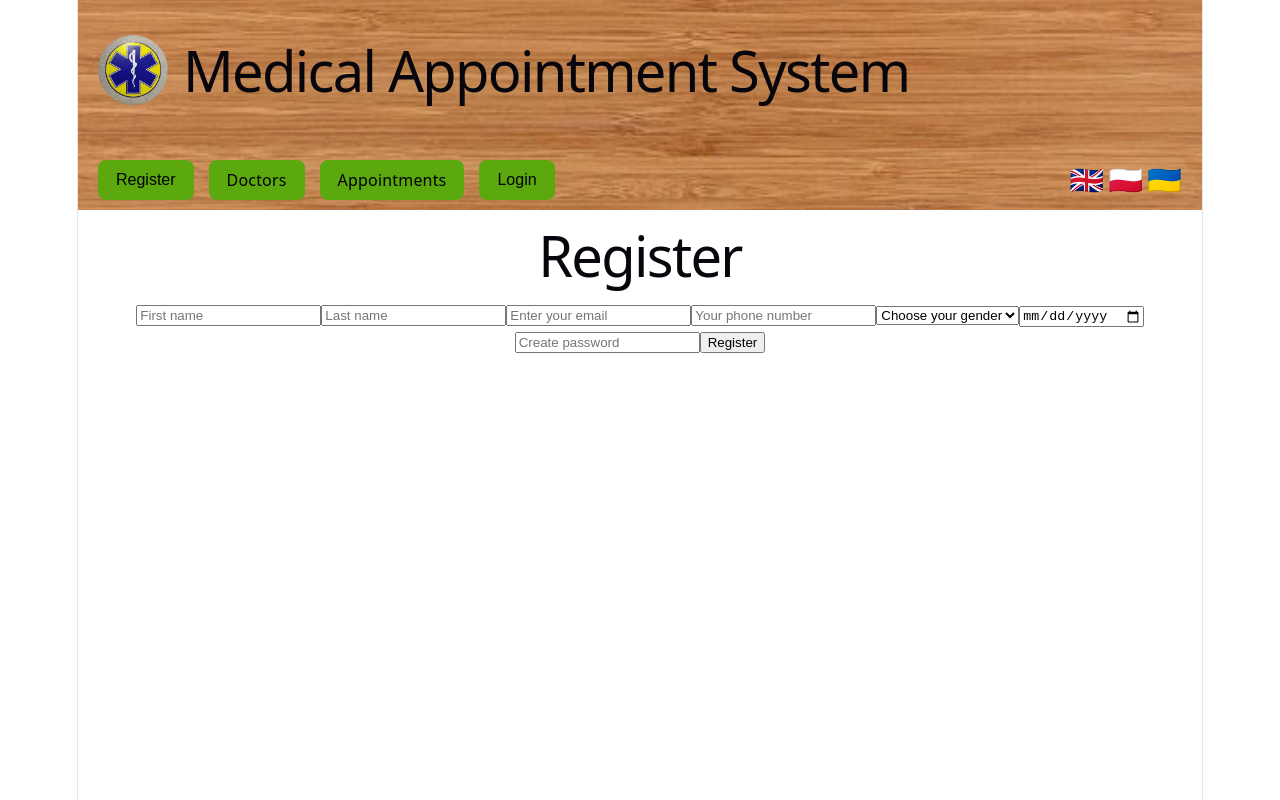
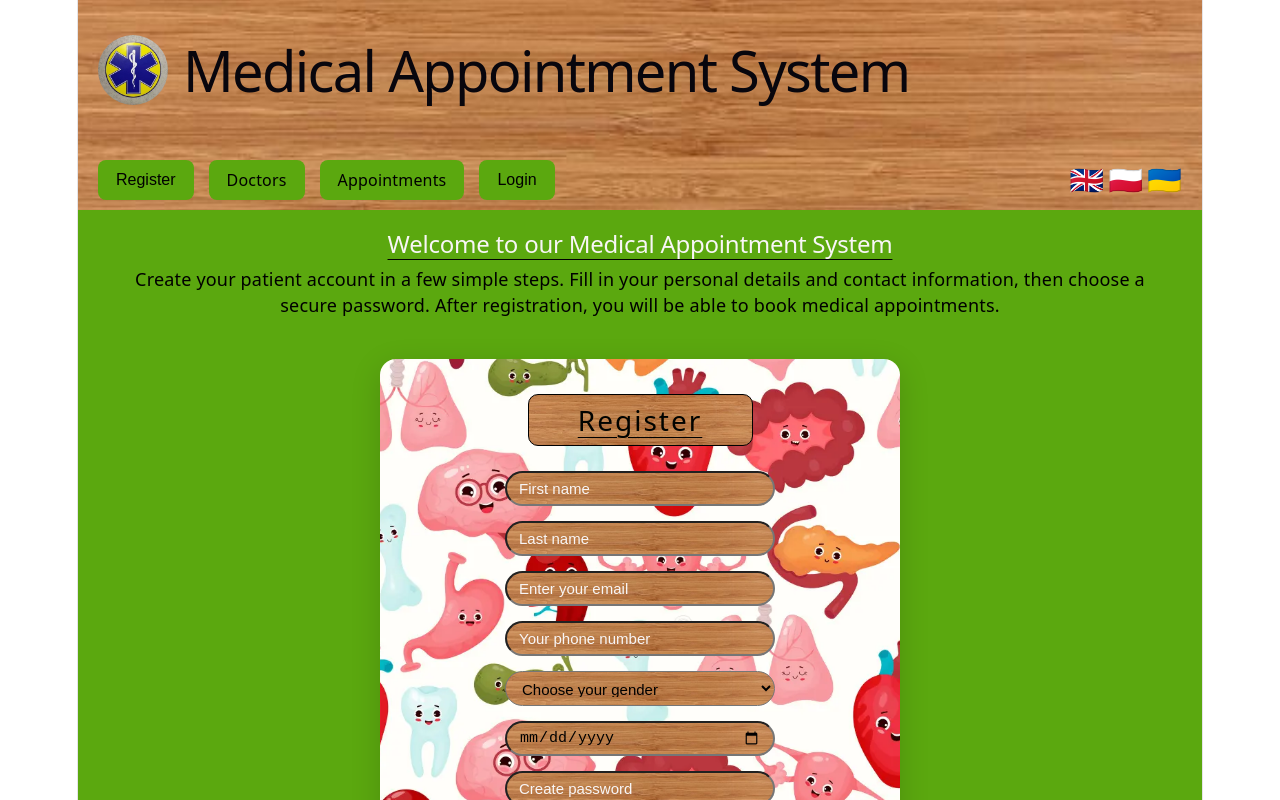
Before and after one commit to SerhiiManyk/medical-appointment-system, a React app in the folder frontend/: page / in a window 1280 px wide. Both pictures are taken after a click on the button "Register". Shown: the top 800 px of the page. Built offline with nearby package versions, Linux system fonts and the light colour scheme; no server answers; the HTML template or start-up script is replaced by a standard one.

Commit message:
Style patient registration page

```diff
--- a/frontend/src/App.jsx
+++ b/frontend/src/App.jsx
@@ -19,7 +19,10 @@ function App() {
           method: "GET",
           credentials: "include",
         });
-        if (!response.ok) {
+        if (response.status === 401 || response.status === 403) {
+          setUser(null);
+          return;
+        } else if (!response.ok) {
           console.error("ERROR RESPONSE");
           setUser(null);
           return;
@@ -50,6 +53,9 @@ function App() {
       logout: "Logout",
       register: "Register",
       editProfile: "Edit Profile",
+      registrationDescription:
+        "Create your patient account in a few simple steps. Fill in your personal details and contact information, then choose a secure password. After registration, you will be able to book medical appointments.",
+      welcome: "Welcome to our Medical Appointment System",
     },
     pl: {
       title: "System Rezerwacji Wizyt Lekarskich",
@@ -65,6 +71,9 @@ function App() {
       logout: "Wyloguj",
       register: "Zarejestruj się",
       editProfile: "Edytuj profil",
+      registrationDescription:
+        "Utwórz konto pacjenta w kilku prostych krokach. Podaj swoje dane osobowe i kontaktowe, a następnie wybierz bezpieczne hasło. Po rejestracji będziesz mógł rezerwować wizyty lekarskie.",
+      welcome: "Witamy w naszym systemie rezerwacji wizyt lekarskich",
     },
     uk: {
       title: "Система запису до лікаря",
@@ -80,6 +89,9 @@ function App() {
       logout: "Вийти",
       register: "Реєстрація",
       editProfile: "Редагувати профіль",
+      registrationDescription:
+        "Створіть обліковий запис пацієнта за кілька простих кроків. Заповніть особисті та контактні дані, а потім придумайте надійний пароль. Після реєстрації ви зможете записуватися на прийом до лікаря.",
+      welcome: "Ласкаво просимо до системи медичних записів",
     },
   };
 
@@ -90,6 +102,15 @@ function App() {
 
   async function handleLogout() {
     try {
+      const csrfResponse = await fetch("http://localhost:8080/api/auth/csrf", {
+        credentials: "include",
+      });
+
+      if (!csrfResponse.ok) {
+        console.error("Unable to initialize CSRF");
+        return;
+      }
+
       const cookies = document.cookie;
       const xsrfCookie = cookies
         .split("; ")
--- /dev/null
+++ b/frontend/src/components/Register.css
@@ -0,0 +1,123 @@
+.register-container {
+  min-height: 100vh;
+  display: flex;
+  justify-content: flex-start;
+  flex-direction: column;
+  align-items: center;
+  padding: 20px 40px 20px;
+  background-color: #5ba80f;
+}
+
+.register-card {
+  width: 100%;
+  max-width: 450px;
+  padding: 35px;
+  background-image: url("/images/registration_fon.jpg");
+  background-size: cover;
+  background-position: center;
+  background-repeat: no-repeat;
+  border-radius: 16px;
+  box-shadow: 0 8px 30px rgba(0, 0, 0, 0.15);
+}
+
+.register-card h1 {
+  text-align: center;
+  margin-bottom: 25px;
+  color: #010300;
+  letter-spacing: 2px;
+  text-decoration: underline;
+  text-decoration-color: black;
+  text-decoration-thickness: 1px;
+  text-underline-offset: 6px;
+}
+
+.register-form {
+  display: flex;
+  flex-direction: column;
+  gap: 15px;
+  align-items: center;
+}
+
+.register-form input,
+.register-form select {
+  background-image: url("/images/header-bg.jpg");
+  background-size: cover;
+  background-position: center;
+  width: 60%;
+  box-sizing: border-box;
+  height: 35px;
+  padding: 8px 12px;
+  font-size: 15px;
+  border-radius: 100px;
+  color: black;
+}
+
+.register-form input::placeholder {
+  color: rgb(248, 246, 246);
+}
+
+.register-title {
+  background-image: url("/images/header-bg.jpg");
+  background-size: cover;
+  background-position: center;
+  background-repeat: no-repeat;
+  padding: 12px 20px;
+  border-radius: 10px;
+  border: 1px solid black;
+  margin-bottom: 25px;
+  text-align: center;
+  width: 50%;
+  margin-left: auto;
+  margin-right: auto;
+  box-sizing: border-box;
+  min-width: 0;
+  max-width: 100%;
+  box-sizing: border-box;
+}
+
+.register-title h1 {
+  margin: 0;
+  font-size: clamp(18px, 3vw, 28px);
+  overflow-wrap: break-word;
+}
+
+.register-form button {
+  width: 50%;
+  height: 44px;
+  margin-top: 10px;
+  border: none;
+  border-radius: 8px;
+  background-color: #5ba80f;
+  color: black;
+  font-size: 16px;
+  font-weight: 600;
+  letter-spacing: 1px;
+  cursor: pointer;
+  transition: background-color 0.3s ease;
+}
+
+.register-form button:hover {
+  background-color: rgb(4, 85, 19);
+}
+
+.register-form button:disabled {
+  opacity: 0.6;
+  cursor: not-allowed;
+}
+
+.register-description {
+  color: black;
+  margin-bottom: 40px;
+}
+
+.register-description h2 {
+  color: rgb(248, 246, 246);
+  text-decoration: underline;
+  text-decoration-color: black;
+  text-decoration-thickness: 1px;
+  text-underline-offset: 6px;
+}
+
+.register-description p {
+  color: black;
+}
--- a/frontend/src/components/Register.jsx
+++ b/frontend/src/components/Register.jsx
@@ -1,4 +1,5 @@
 import { useState } from "react";
+import "./Register.css";
 
 function Register({ language, translations }) {
   const [firstName, setFirstName] = useState("");
@@ -64,12 +65,19 @@ function Register({ language, translations }) {
   }
 
   return (
-    <div>
+    <div className="register-container">
+      <div className="register-description">
+        <h2>{translations[language].welcome}</h2>
+        <p>{translations[language].registrationDescription}</p>
+      </div>
+      <div className="register-card">
+        <div className="register-title">
           <h1>{translations[language].register}</h1>
+        </div>
 
         {error && <p className="error-message">{error}</p>}
 
-      <form onSubmit={handleSubmit}>
+        <form className="register-form" onSubmit={handleSubmit}>
           <input
             type="text"
             placeholder="First name"
@@ -144,6 +152,7 @@ function Register({ language, translations }) {
           </button>
         </form>
       </div>
+    </div>
   );
 }
 
```
Also changed, not shown: frontend/public/images/registration_fon.jpg (added). Lines whose indentation alone changed are shown as unchanged.
